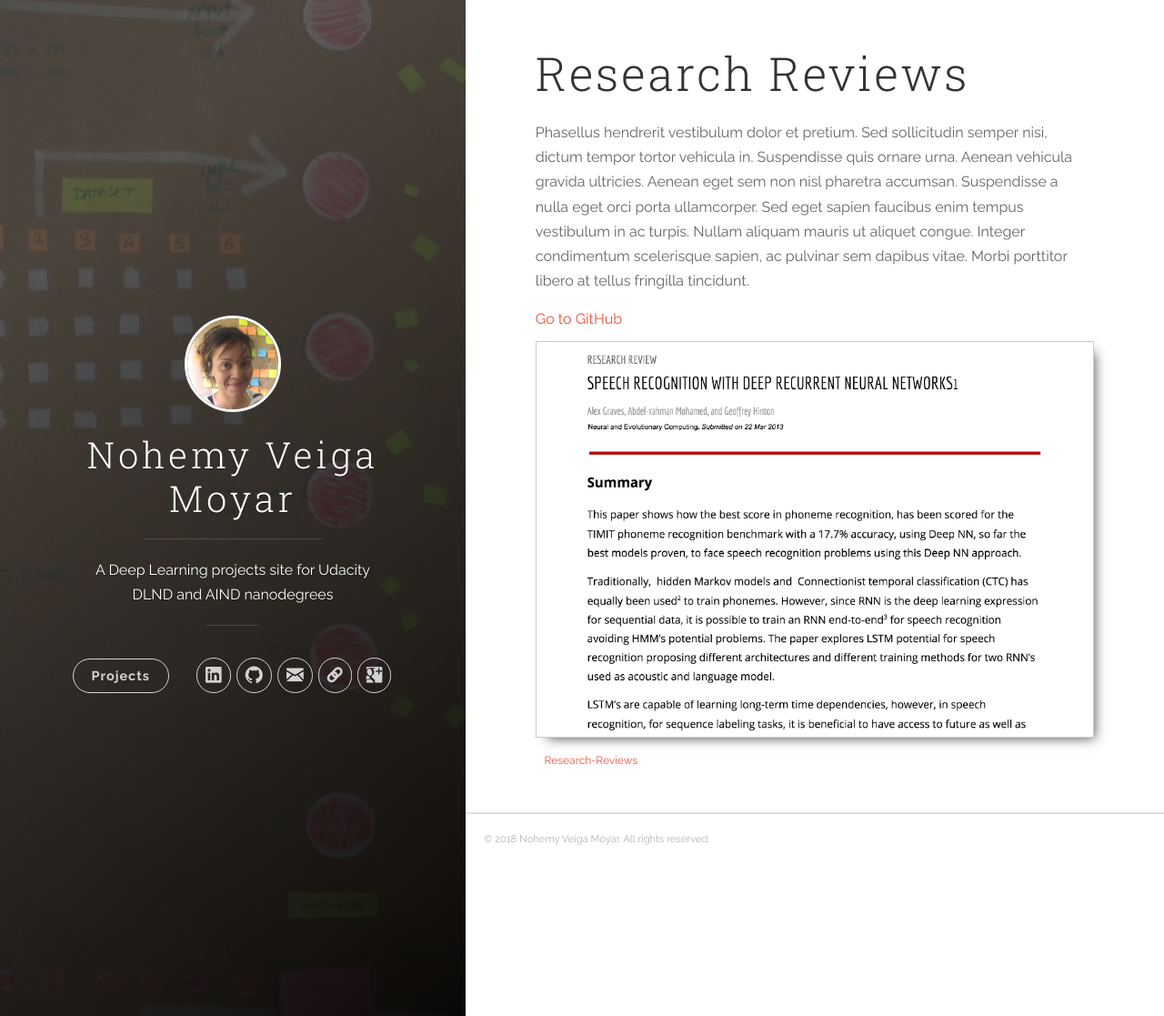
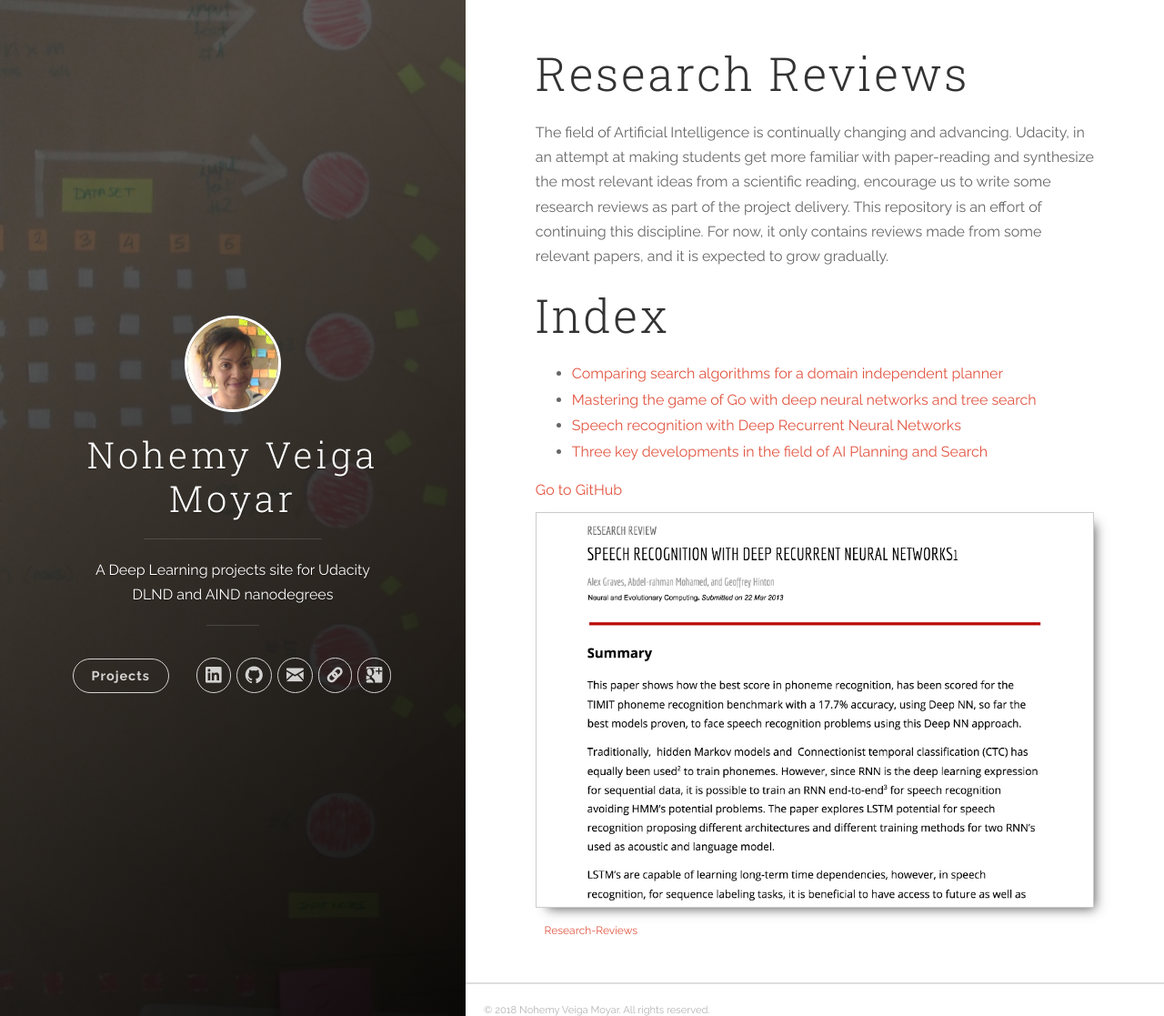
Before and after one commit to nvmoyar/nvmoyar.github.io, a Jekyll site: the page built from _projects/research_reviews.md, in a window 1280 px wide and 1117 px high. Shown: the whole window at 91% size. Built offline with Jekyll 4.4.1, drawn with Linux system fonts in a browser that asks for light colours.

Commit message:
docs: Update description and motivation to research review

```diff
--- a/_projects/research_reviews.md
+++ b/_projects/research_reviews.md
@@ -1,12 +1,20 @@
 ---
 title: Research Reviews
 layout: project_page
-description: Nam ullamcorper quam odio, sit amet elementum lorem porttitor semper. Nullam lorem massa, bibendum vel porttitor quis, ornare eu metus.
+description: The field of Artificial Intelligence is continually changing and advancing. Udacity, in an attempt at making students get more familiar with paper-reading and synthesize the most relevant ideas from a scientific reading, encourage us to write some research reviews as part of the project delivery. This repository is an effort of continuing this discipline. For now, it only contains reviews made from some relevant papers, and it is expected to grow gradually.
 link: 'https://github.com/nvmoyar/research_reviews'
 project-link: https://github.com/nvmoyar/research_reviews
-project-image: research-review_screenshot.png
+project-image: 'research-review_screenshot.png'
 project-category: Research Reviews
 project-tags:
  Research-Reviews
 ---
-Phasellus hendrerit vestibulum dolor et pretium. Sed sollicitudin semper nisi, dictum tempor tortor vehicula in. Suspendisse quis ornare urna. Aenean vehicula gravida ultricies. Aenean eget sem non nisl pharetra accumsan. Suspendisse a nulla eget orci porta ullamcorper. Sed eget sapien faucibus enim tempus vestibulum in ac turpis. Nullam aliquam mauris ut aliquet congue. Integer condimentum scelerisque sapien, ac pulvinar sem dapibus vitae. Morbi porttitor libero at tellus fringilla tincidunt.
+
+The field of Artificial Intelligence is continually changing and advancing. Udacity, in an attempt at making students get more familiar with paper-reading and synthesize the most relevant ideas from a scientific reading, encourage us to write some research reviews as part of the project delivery. This repository is an effort of continuing this discipline. For now, it only contains reviews made from some relevant papers, and it is expected to grow gradually.
+
+# Index
+
+* [Comparing search algorithms for a domain independent planner](Comparing_search_algorithms_for_a_domain_independent_planner.pdf)
+* [Mastering the game of Go with deep neural networks and tree search](Mastering_the_game_of_Go_with_deep_neural_networks_and_tree_search.pdf)
+* [Speech recognition with Deep Recurrent Neural Networks](Speech_recognition_with_Deep_Recurrent_Neural_Networks.pdf)
+* [Three key developments in the field of AI Planning and Search](Three_key_developments_in_the_field_of_AI_Planning_and_Search.pdf)
```
